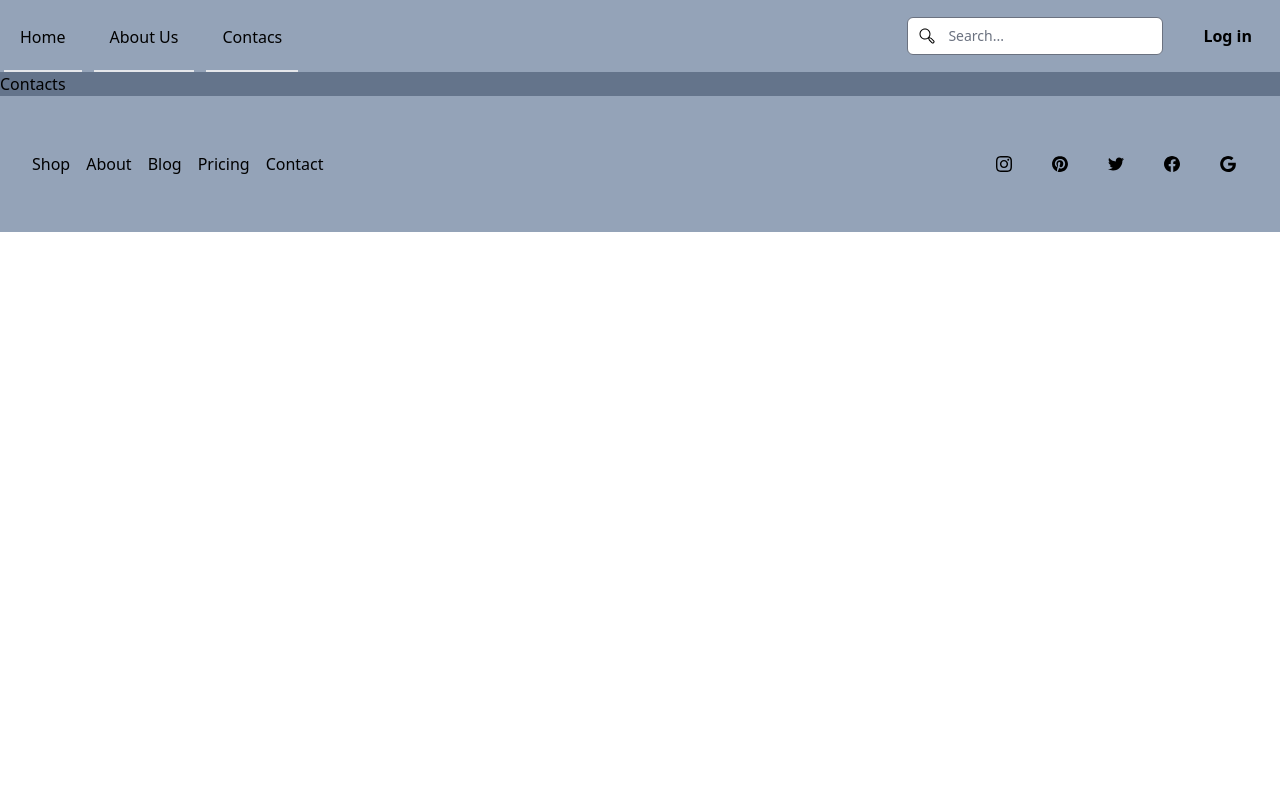
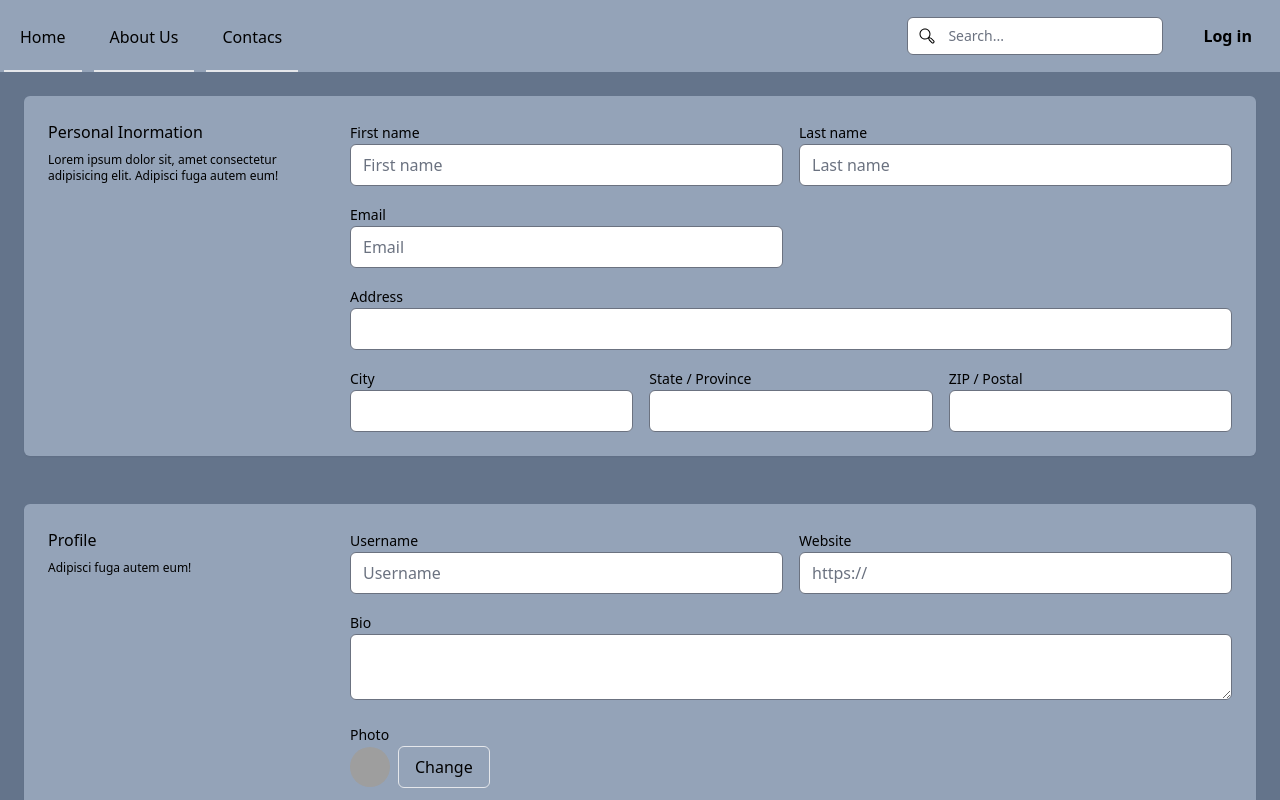
Before and after one commit to antoniodangelo11/vue-portfolio, a Vue app: page /contacts in a window 1280 px wide. Shown: the top 800 px of the page. Built offline with nearby package versions, Linux system fonts and the light colour scheme; grey boxes are pictures that could not be loaded.

Commit message:
add form - contacts

```diff
--- a/src/pages/Contacts.vue
+++ b/src/pages/Contacts.vue
@@ -3,9 +3,85 @@
 </script>
 
 <template>
-    <div>
-        <h1>Contacts</h1>
-    </div>
+    <section class="p-6">
+        <form novalidate="" action="" class="container flex flex-col mx-auto space-y-12">
+            <fieldset class="grid grid-cols-4 gap-6 p-6 rounded-md shadow-sm bg-slate-400">
+                <div class="space-y-2 col-span-full lg:col-span-1">
+                    <p class="font-medium">Personal Inormation</p>
+                    <p class="text-xs">Lorem ipsum dolor sit, amet consectetur adipisicing elit. Adipisci fuga autem eum!
+                    </p>
+                </div>
+                <div class="grid grid-cols-6 gap-4 col-span-full lg:col-span-3">
+                    <div class="col-span-full sm:col-span-3">
+                        <label for="firstname" class="text-sm">First name</label>
+                        <input id="firstname" type="text" placeholder="First name"
+                            class="w-full rounded-md focus:ring focus:ri focus:ri dark:border-gray-700 dark:text-gray-900">
+                    </div>
+                    <div class="col-span-full sm:col-span-3">
+                        <label for="lastname" class="text-sm">Last name</label>
+                        <input id="lastname" type="text" placeholder="Last name"
+                            class="w-full rounded-md focus:ring focus:ri focus:ri dark:border-gray-700 dark:text-gray-900">
+                    </div>
+                    <div class="col-span-full sm:col-span-3">
+                        <label for="email" class="text-sm">Email</label>
+                        <input id="email" type="email" placeholder="Email"
+                            class="w-full rounded-md focus:ring focus:ri focus:ri dark:border-gray-700 dark:text-gray-900">
+                    </div>
+                    <div class="col-span-full">
+                        <label for="address" class="text-sm">Address</label>
+                        <input id="address" type="text" placeholder=""
+                            class="w-full rounded-md focus:ring focus:ri focus:ri dark:border-gray-700 dark:text-gray-900">
+                    </div>
+                    <div class="col-span-full sm:col-span-2">
+                        <label for="city" class="text-sm">City</label>
+                        <input id="city" type="text" placeholder=""
+                            class="w-full rounded-md focus:ring focus:ri focus:ri dark:border-gray-700 dark:text-gray-900">
+                    </div>
+                    <div class="col-span-full sm:col-span-2">
+                        <label for="state" class="text-sm">State / Province</label>
+                        <input id="state" type="text" placeholder=""
+                            class="w-full rounded-md focus:ring focus:ri focus:ri dark:border-gray-700 dark:text-gray-900">
+                    </div>
+                    <div class="col-span-full sm:col-span-2">
+                        <label for="zip" class="text-sm">ZIP / Postal</label>
+                        <input id="zip" type="text" placeholder=""
+                            class="w-full rounded-md focus:ring focus:ri focus:ri dark:border-gray-700 dark:text-gray-900">
+                    </div>
+                </div>
+            </fieldset>
+            <fieldset class="grid grid-cols-4 gap-6 p-6 rounded-md shadow-sm bg-slate-400">
+                <div class="space-y-2 col-span-full lg:col-span-1">
+                    <p class="font-medium">Profile</p>
+                    <p class="text-xs">Adipisci fuga autem eum!</p>
+                </div>
+                <div class="grid grid-cols-6 gap-4 col-span-full lg:col-span-3">
+                    <div class="col-span-full sm:col-span-3">
+                        <label for="username" class="text-sm">Username</label>
+                        <input id="username" type="text" placeholder="Username"
+                            class="w-full rounded-md focus:ring focus:ri focus:ri dark:border-gray-700 dark:text-gray-900">
+                    </div>
+                    <div class="col-span-full sm:col-span-3">
+                        <label for="website" class="text-sm">Website</label>
+                        <input id="website" type="text" placeholder="https://"
+                            class="w-full rounded-md focus:ring focus:ri focus:ri dark:border-gray-700 dark:text-gray-900">
+                    </div>
+                    <div class="col-span-full">
+                        <label for="bio" class="text-sm">Bio</label>
+                        <textarea id="bio" placeholder=""
+                            class="w-full rounded-md focus:ring focus:ri focus:ri dark:border-gray-700 dark:text-gray-900"></textarea>
+                    </div>
+                    <div class="col-span-full">
+                        <label for="bio" class="text-sm">Photo</label>
+                        <div class="flex items-center space-x-2">
+                            <img src="https://source.unsplash.com/30x30/?random" alt=""
+                                class="w-10 h-10 rounded-full dark:bg-gray-500 dark:bg-gray-700">
+                            <button type="button" class="px-4 py-2 border rounded-md dark:border-gray-100">Change</button>
+                        </div>
+                    </div>
+                </div>
+            </fieldset>
+        </form>
+    </section>
 </template>
 
 <style lang="scss" scoped></style>
```
